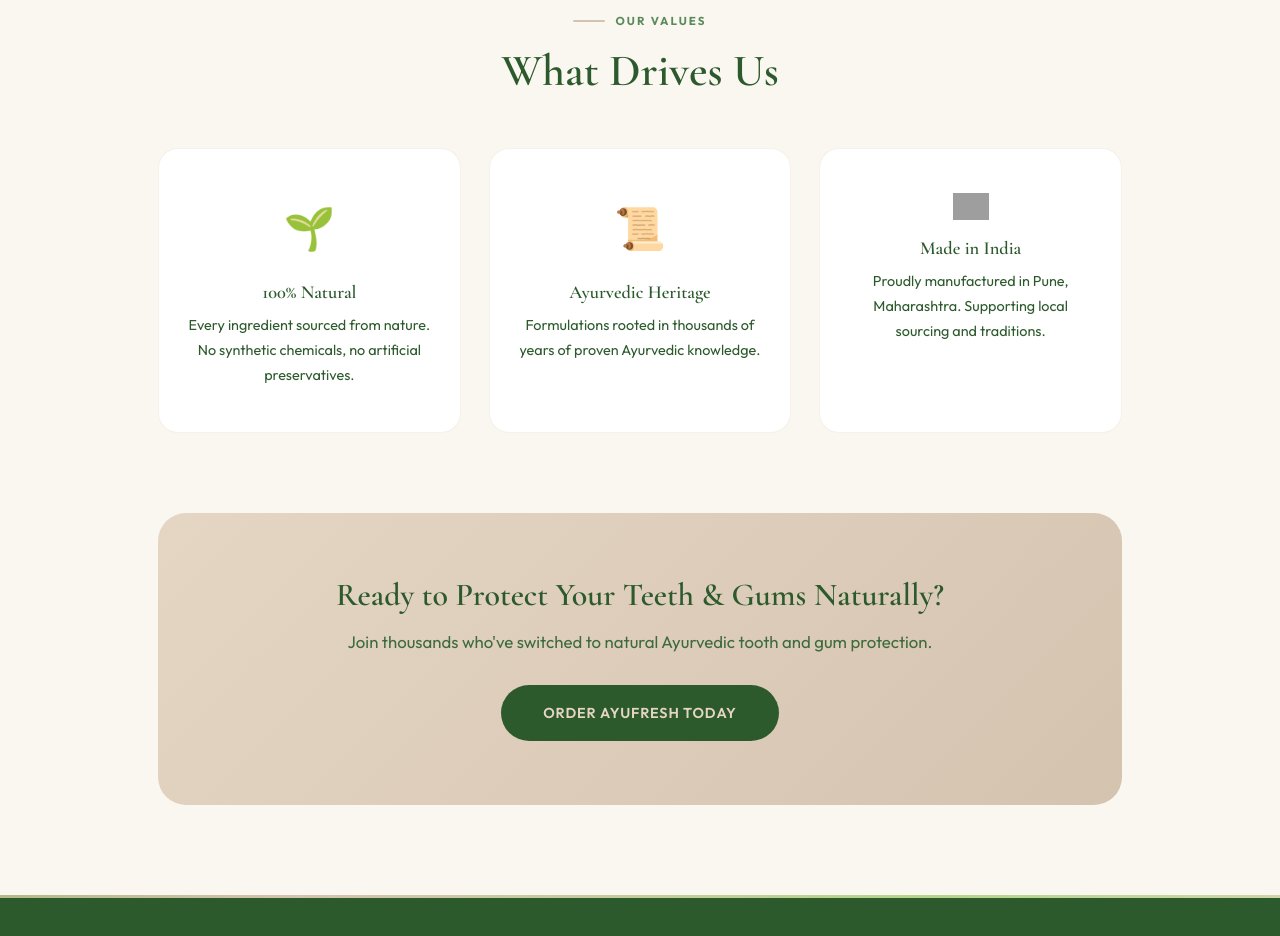
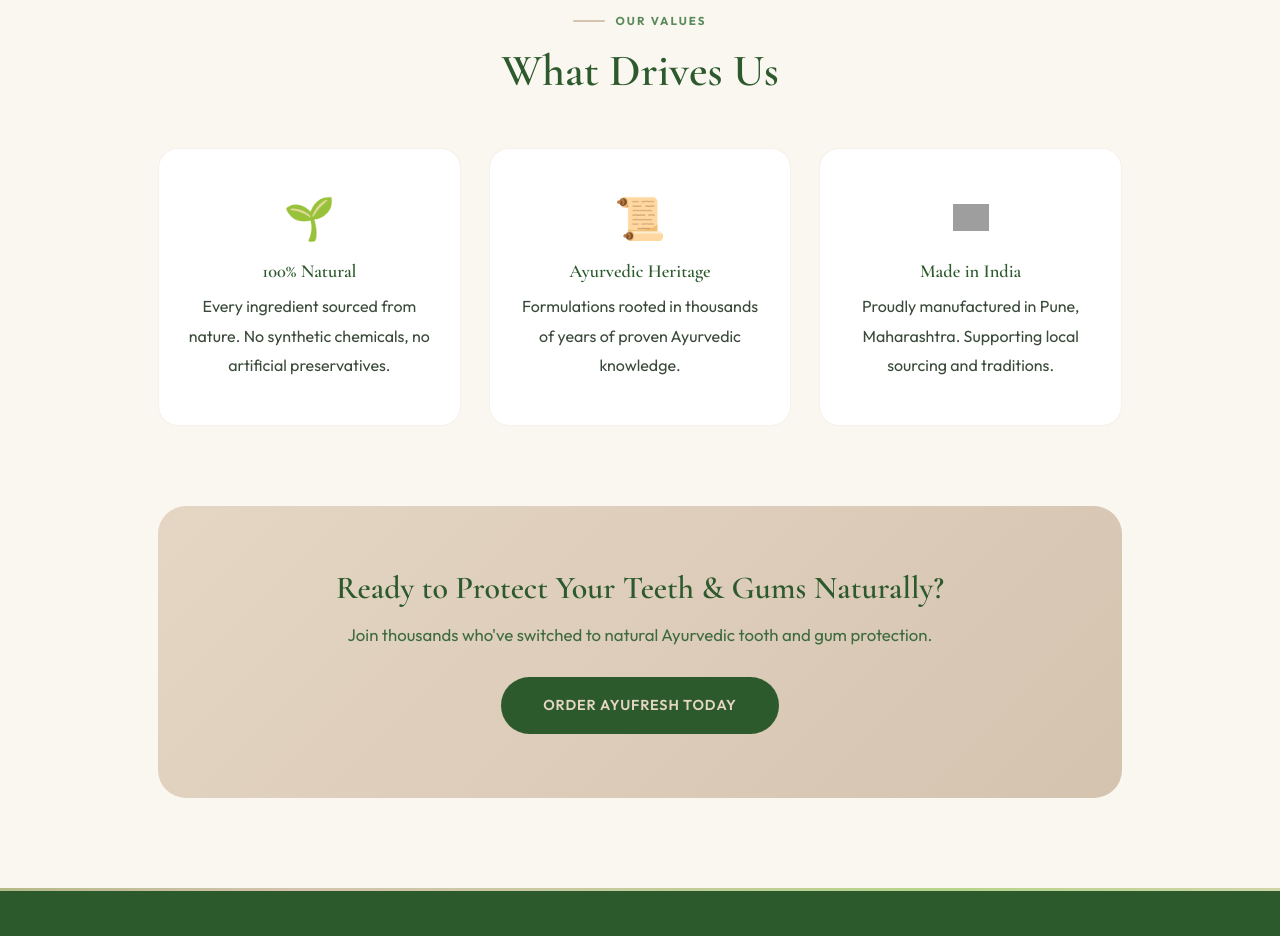
Before and after one commit to Aniketkhaladkar/ayufresh_2, a website: page views/about.html in a window 1280 px wide. Shown: the part 1466-2402 px from the top of the page. Drawn offline with nearby package versions, Linux system fonts and the light colour scheme; grey boxes are pictures that could not be loaded.

Commit message:
change numbers font in admin page and adjust our values cards in about section

```diff
--- a/views/about.html
+++ b/views/about.html
@@ -44,11 +44,12 @@
 .value-card {
   text-align: center; padding: 44px 26px; background: var(--white);
   border-radius: var(--r-lg); border: 1px solid rgba(229,214,196,0.35); transition: var(--ease);
+  display: flex; flex-direction: column; align-items: center;
 }
 .value-card:hover { transform: translateY(-6px); box-shadow: var(--shadow-md); }
-.value-icon { font-size: 2.6rem; margin-bottom: 18px; display: block; }
+.value-icon { font-size: 2.6rem; margin-bottom: 18px; display: flex; align-items: center; justify-content: center; height: 50px; }
 .value-card h3 { font-size: 1.15rem; margin-bottom: 10px; }
-.value-card p { font-size: 0.9rem; color: var(--bark); line-height: 1.75; }
+.value-card p { font-size: 1rem; color: var(--text-body); line-height: 1.85; margin-top: auto; }
 
 .about-cta {
   margin-top: 80px; text-align: center; padding: 64px 48px;
```
Also changed, not shown: views/admin.html (+1 -1 lines).
